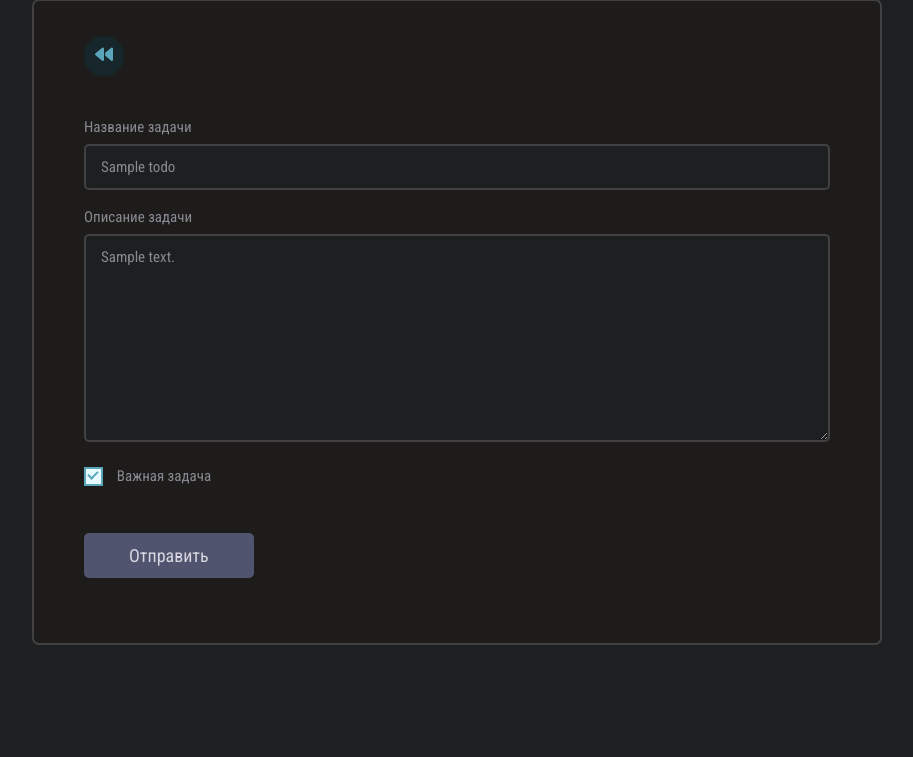
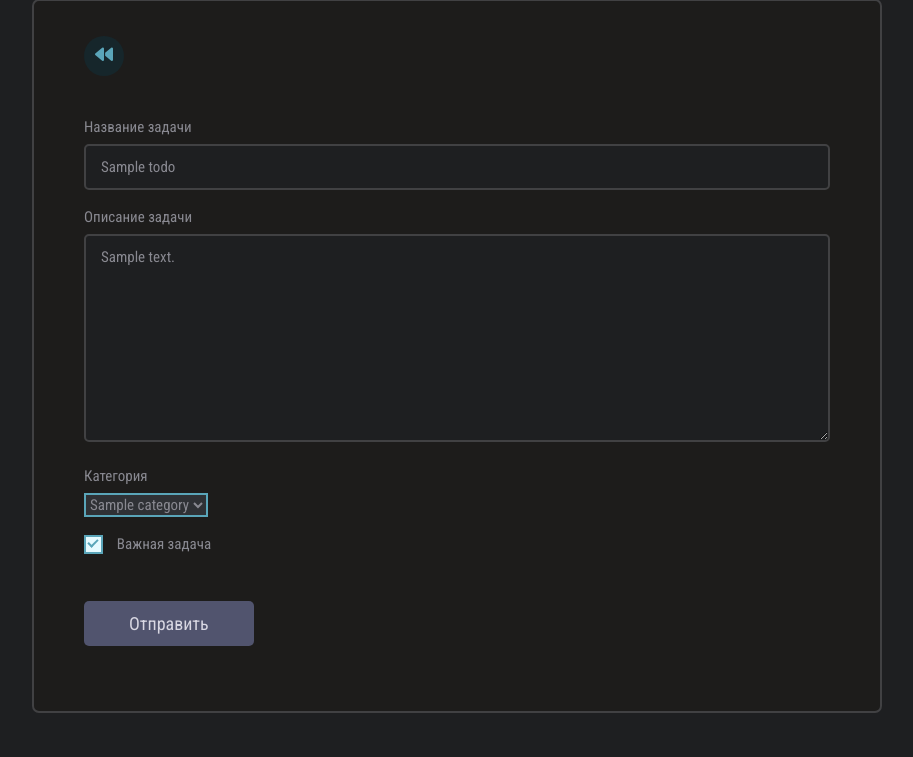
Before and after one commit to dcierra/dcierra-project, a Django app: page /todo/update/00000000-0000-0000-0000-000000000001/ in a window 1280 px wide. Shown: the part 168-925 px from the top of the page, without its empty margins (183-1096 px from the left). Before the commit the page ends 813 px from the top, so only its background shows below. Run offline with Django 4.2, Linux system fonts and the light colour scheme; a user stored in the database is signed in; tables that the repository leaves empty hold one stand-in row (values such as "Sample post"); grey boxes marked "Sample" are stand-in pictures; some libraries are stand-ins or nearby versions.

Commit message:
add categories for todo app, filter tasks by category

```diff
--- a/todo_app/forms.py
+++ b/todo_app/forms.py
@@ -1,4 +1,4 @@
-from .models import Todo
+from .models import Todo, Category
 from django.forms import ModelForm
 
 
@@ -8,11 +8,27 @@ class TodoForm(ModelForm):
         fields = [
             'title',
             'description',
+            'category',
             'important',
         ]
 
-    def __init__(self, *args, **kwargs):
+    def __init__(self, user, *args, **kwargs):
         super(TodoForm, self).__init__(*args, **kwargs)
+        self.fields['category'].queryset = Category.objects.filter(owner=user.id)
 
         for name, field in self.fields.items():
             field.widget.attrs.update({'class': 'input'})
+
+
+class CategoryForm(ModelForm):
+    class Meta:
+        model = Category
+        fields = [
+            'title',
+        ]
+
+    def __init__(self, *args, **kwargs):
+        super(CategoryForm, self).__init__(*args, **kwargs)
+
+        for name, field in self.fields.items():
+            field.widget.attrs.update({'class': 'input'})
--- a/todo_app/models.py
+++ b/todo_app/models.py
@@ -1,6 +1,16 @@
 from django.db import models
 from users_app.models import Profile
 import uuid
+
+
+class Category(models.Model):
+    title = models.CharField(max_length=256, verbose_name='Название категории')
+    owner = models.ForeignKey(Profile, on_delete=models.CASCADE, verbose_name='Создатель', null=True, blank=True)
+    id = models.UUIDField(default=uuid.uuid4, primary_key=True, editable=False, unique=True)
+    created = models.DateTimeField(auto_now_add=True, verbose_name='Дата создания')
+
+    def __str__(self):
+        return f'{self.title}'
 
 
 class Todo(models.Model):
@@ -9,6 +19,7 @@ class Todo(models.Model):
     description = models.TextField(blank=True, null=True, verbose_name='Описание задачи')
     important = models.BooleanField(default=False, verbose_name='Важная задача')
     date_completed = models.DateTimeField(null=True, blank=True)
+    category = models.ForeignKey(Category, on_delete=models.SET_NULL, verbose_name='Категория', blank=True, null=True)
     id = models.UUIDField(default=uuid.uuid4, primary_key=True, editable=False, unique=True)
     created = models.DateTimeField(auto_now_add=True, verbose_name='Дата создания')
 
--- a/todo_app/templates/todo_app/todo_form.html
+++ b/todo_app/templates/todo_app/todo_form.html
@@ -8,6 +8,18 @@
         <div class="formWrapper">
             <a href="{{ request.GET.next }}" class="backButton"><i class="fa-solid fa-backward"></i></a>
             <br>
+            {% if form.errors %}
+                {% for field in form %}
+                    {% for error in field.errors %}
+                        <div class="alert alert--error">
+                            <p class="alert__message text-center">
+                                {{ error }}
+                            </p>
+                            <button class="alert__close">x</button>
+                        </div>
+                    {% endfor %}
+                {% endfor %}
+            {% endif %}
 
             <form class="form" method="POST" enctype="multipart/form-data">
                 {% csrf_token %}
@@ -19,6 +31,12 @@
                     <label>{{ form.description.label }}</label>
                     {{ form.description }}
                 </div>
+
+                <div class="form__field">
+                    <label>{{ form.category.label }}</label>
+                    {{ form.category }}
+                </div>
+
                 <div class="form__field form__field--checkbox">
                     <input class="input input--checkbox" id="formInput#checkbox-01" type="checkbox" value="{{ form.important }}"
                     <label for="formInput#checkbox-01">{{ form.important.label }}</label>
--- a/todo_app/urls.py
+++ b/todo_app/urls.py
@@ -11,4 +11,7 @@ urlpatterns = [
     path('delete/<str:todo_id>/', views.todo_delete, name='todo_delete'),
     path('complete/<str:todo_id>/', views.todo_complete, name='todo_complete'),
     path('uncompleted/<str:todo_id>/', views.todo_uncompleted, name='todo_uncompleted'),
+
+    path('add-category/', views.add_category, name='add_category'),
+    path('delete-category/', views.delete_category, name='delete_category'),
 ]
--- a/todo_app/views.py
+++ b/todo_app/views.py
@@ -1,32 +1,43 @@
 from django.utils import timezone
 from django.contrib.auth.decorators import login_required
 from django.shortcuts import render, redirect, get_object_or_404
-from .forms import TodoForm
+from .forms import TodoForm, CategoryForm
+from .models import Category, Todo
+import uuid
 from dcierra.utils import paginate, search_data
 
 
 @login_required(login_url='login')
-def home_page(request):
-    todos, search_query = search_data(request, 'todos')
+def home_page(request, category_id=None):
+    try:
+        category_id = uuid.UUID(request.GET.get('category_id'))
+    except:
+        category_id = None
+
+    all_category = Category.objects.filter(owner=request.user.profile.id)
+
+    todos, search_query = search_data(request, 'todos', category_id)
     paginator_todos, custom_range_todos, todos = paginate(request, todos, 5)
 
-    completed_todos, search_query = search_data(request, 'completed_todos')
+    completed_todos, search_query = search_data(request, 'completed_todos', category_id)
     paginator_complete_todo, custom_range_completed_todos, completed_todos = paginate(request, completed_todos, 5)
+
 
     context = {'todos': todos, 'custom_range_todos': custom_range_todos, 'paginator_todos': paginator_todos,
                'completed_todos': completed_todos, 'custom_range_completed_todos': custom_range_completed_todos,
-               'paginator_complete_todo': paginator_complete_todo}
+               'paginator_complete_todo': paginator_complete_todo,
+               'all_category': all_category, 'category_id': category_id}
 
     return render(request, 'todo_app/todo_home_page.html', context)
 
 
 @login_required(login_url='login')
 def todo_create(request):
-    form = TodoForm()
     profile = request.user.profile
+    form = TodoForm(profile)
 
     if request.method == 'POST':
-        form = TodoForm(request.POST)
+        form = TodoForm(profile, request.POST)
         if form.is_valid():
             todo = form.save(commit=False)
             todo.owner = profile
@@ -41,15 +52,16 @@ def todo_create(request):
 def todo_update(request, todo_id):
     profile = request.user.profile
     todo = get_object_or_404(profile.todo_set, id=todo_id)
-    form = TodoForm(instance=todo)
+    form = TodoForm(profile, instance=todo)
 
     if request.method == 'POST':
-        form = TodoForm(request.POST, instance=todo)
+        form = TodoForm(profile, request.POST, instance=todo)
+        print(request.POST['category'])
         if form.is_valid():
             form.save()
             return redirect('todo_home_page')
 
-    context = {'form': form}
+    context = {'form': form, 'todo_id': todo.id}
     return render(request, 'todo_app/todo_form.html', context)
 
 
@@ -90,3 +102,30 @@ def todo_uncompleted(request, todo_id):
         return redirect('todo_home_page')
 
     return redirect('todo_home_page')
+
+
+@login_required(login_url='login')
+def add_category(request):
+    form = CategoryForm()
+    profile = request.user.profile
+
+    if request.method == 'POST':
+        form = CategoryForm(request.POST)
+        if form.is_valid():
+            category = form.save(commit=False)
+            category.owner = profile
+            category.save()
+            return redirect('todo_home_page')
+
+    context = {'form': form}
+    return render(request, 'todo_app/category_form.html', context)
+
+
+@login_required(login_url='login')
+def delete_category(request):
+    category = Category.objects.filter(owner=request.user.profile.id)
+
+    if request.method == 'POST':
+        category.delete()
+
+    return redirect('todo_home_page')
```
Also changed, not shown: dcierra/utils.py (+21 -3 lines), todo_app/templates/todo_app/todo_home_page.html (+30 -2 lines).
